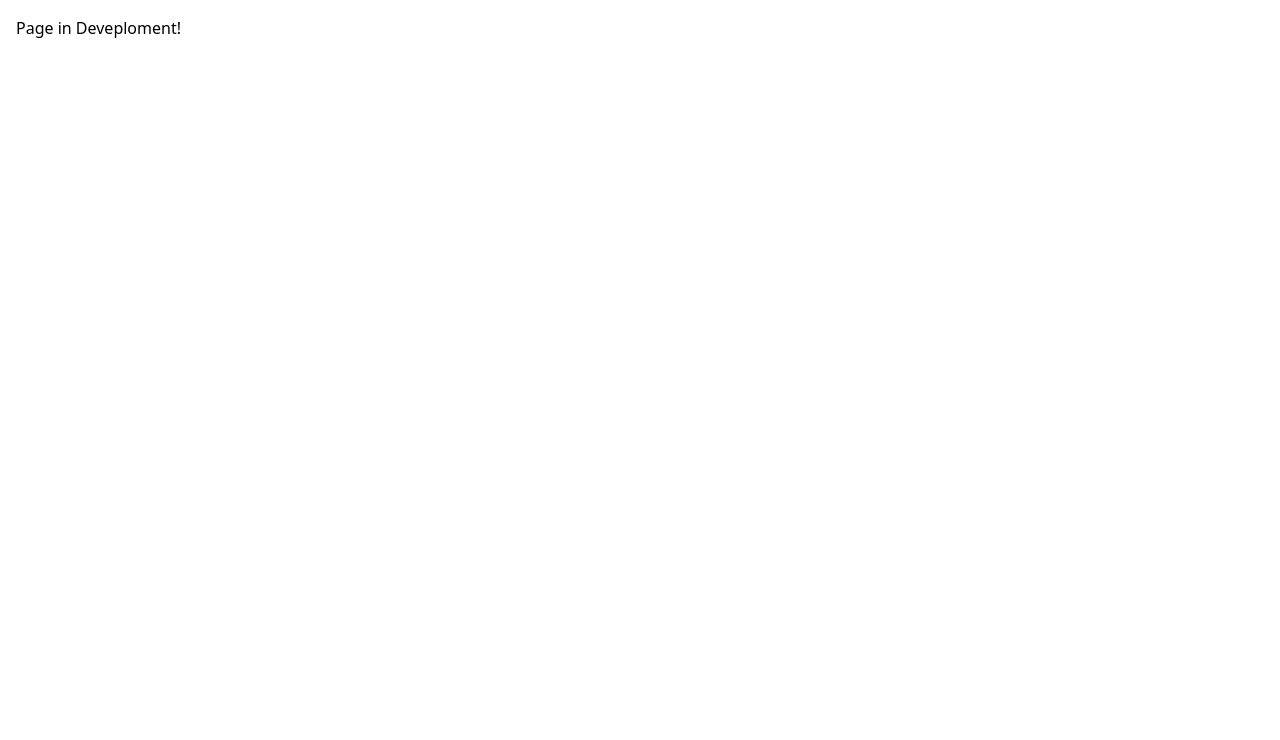
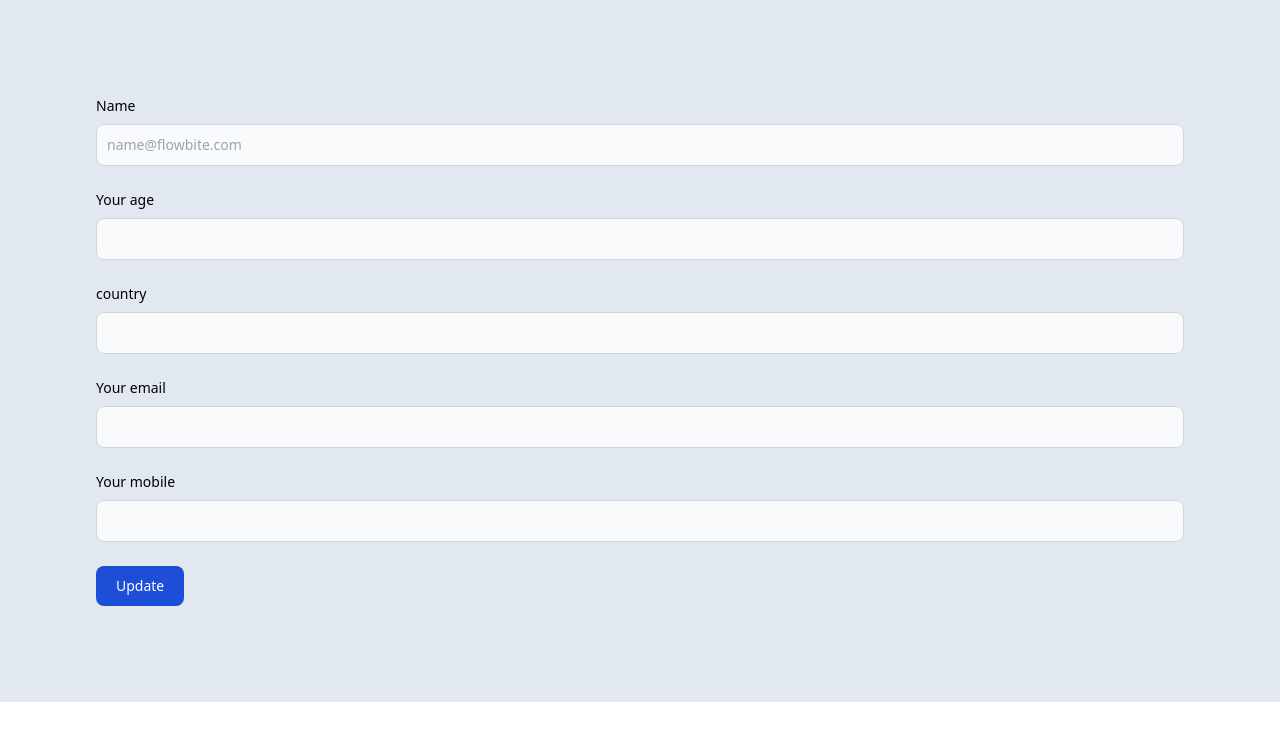
Before and after one commit to Mkumar0802/Simple_crud, a React (Create React App) app: page /edit in a window 1280 px wide. Shown: the top 740 px of the page. Built offline with nearby package versions, Linux system fonts and the light colour scheme.

Commit message:
edit page

```diff
--- a/src/App.js
+++ b/src/App.js
@@ -3,7 +3,7 @@ import { BrowserRouter, Routes, Route } from 'react-router-dom';
 import Home from './components/Home';
 import Add from './components/Add'
 import Dashboard from './components/Dashboard';
-
+import Edit from './components/Edit';
 
 
 function App() {
@@ -15,6 +15,8 @@ function App() {
           <Route index element={<Home />} />
           <Route path="dashboard" element={<Dashboard/>}/>
           <Route path="add" element={<Add />} />
+          <Route path="edit" element={<Edit />} />
+
 
 
           <Route
--- a/src/components/Add.js
+++ b/src/components/Add.js
@@ -48,6 +48,7 @@ export function Add() {
 
 
 
+
 	}
 
 
--- a/src/components/Dashboard.js
+++ b/src/components/Dashboard.js
@@ -2,6 +2,7 @@ import { Link, Outlet } from "react-router-dom";
 import { useEffect, useState } from 'react';
 import axios from 'axios';
 // import Swal from 'sweetalert2';
+
 
 
 
@@ -25,17 +26,27 @@ function Dashboard(props) {
         getData();
     }, []);
 
-    function deleteUser(id) {
-        fetch(`http://localhost:8080/employee/deleteemployee/${id}`, {
-            method: 'DELETE'
-        }).then((result) => {
-            result.json().then((resp) => {
-                console.warn(resp)
-            })
+    // function deleteUser(id) {
+    //     fetch(`http://localhost:8080/employee/deleteemployee/${id}`, {
+    //         method: 'DELETE'
+    //     }).then((result) => {
+    //         result.json().then((resp) => {
+    //             console.warn(resp)
+    //         })
 
-        })
+    //     })
+    // }
+
+	const setData = (_id, name, age,country,email,mobile) => {
+        localStorage.setItem('id', _id)
+        localStorage.setItem('name', name)
+        localStorage.setItem('age', age)
+        localStorage.setItem('country',country)
+        localStorage.setItem('email',email)
+        localStorage.setItem('mobile', mobile)
+
+
     }
-
 
 
 
@@ -81,9 +92,37 @@ function Dashboard(props) {
 
                                     </tr>
                                 </thead>
+
+                                <tbody>
+                                {dashboardList.map((menu) => {
+                                    return (
+                                        <tr className="border-b odd:bg-white even:bg-gray-50  ">
+                                            <td className="py-4 px-6 text-sm font-medium text-gray-900 whitespace-nowrap  " >{menu._id}</td>
+                                            <td className="py-4 px-6 text-sm font-medium text-gray-900 whitespace-nowrap ">{menu.name}</td>
+                                            <td className="py-4 px-6 text-sm font-medium text-gray-900 whitespace-nowrap ">{menu.age}</td>
+                                            <td className="py-4 px-6 text-sm font-medium text-gray-900 whitespace-nowrap">{menu.country}</td>
+                                            <td className="py-4 px-6 text-sm font-medium text-gray-900 whitespace-nowrap ">{menu.email}</td>
+                                            <td className="py-4 px-6 text-sm font-medium text-gray-900 whitespace-nowrap ">{menu.mobile}</td>
+                                            <td className="py-4 px-6 text-sm font-medium text-gray-900 whitespace-nowrap ">
+                                                <div className="flex justify-center   gap-3 "><Link to="/edit">
+                                                    <button   onClick={() => setData(menu.id, menu.name, menu.age,menu.country,menu.email,menu.mobile)} className="text-white bg-slate-700 hover:bg-slate-800 focus:ring-4 focus:ring-slate-300 font-medium rounded-lg text-sm px-5 py-2.5 text-center mb-2" >
+                                                        Edit
+                                                    </button></Link>
+
+
+                                                    <button className="text-white bg-slate-700 hover:bg-slate-800 focus:ring-4 focus:ring-slate-300 font-medium rounded-lg text-sm px-5 py-2.5 text-center mb-2" >
+                                                        Delete
+                                                    </button>
+                                                </div>
+                                            </td>
+                                        </tr>
+                                    )
+                                    })}
+                                </tbody>
+
                             </table>
                         </div>
-                        {dashboardList.map((menu) => (<MenuCard id={menu.id} name={menu.name} age={menu.age} country={menu.country} email={menu.email} mobile={menu.mobile} />))}
+
                     </div>
                 </div>
             </div>
@@ -92,56 +131,10 @@ function Dashboard(props) {
     )
 }
 
-function MenuCard({ id, name, age, country, email, mobile }) {
-    return (
-        <div class="flex flex-col  p-5">
-            <div class="overflow-x-auto sm:-mx-6 lg:-mx-8">
-                <div class="inline-block py-2 min-w-full sm:px-6 lg:px-8">
-                    <div class="overflow-hidden shadow-md sm:rounded-lg">
-                        <table class="min-w-full">
-
-
-                            <tbody>
-
-                                <tr className="border-b odd:bg-white even:bg-gray-50  ">
-                                    <td className="py-4 px-6 text-sm font-medium text-gray-900 whitespace-nowrap  " >{id}</td>
-                                    <td className="py-4 px-6 text-sm font-medium text-gray-900 whitespace-nowrap ">{name}</td>
-                                    <td className="py-4 px-6 text-sm font-medium text-gray-900 whitespace-nowrap ">{age}</td>
-                                    <td className="py-4 px-6 text-sm font-medium text-gray-900 whitespace-nowrap">{country}</td>
-                                    <td className="py-4 px-6 text-sm font-medium text-gray-900 whitespace-nowrap ">{email}</td>
-                                    <td className="py-4 px-6 text-sm font-medium text-gray-900 whitespace-nowrap ">{mobile}</td>
-                                    <td className="py-4 px-6 text-sm font-medium text-gray-900 whitespace-nowrap ">
-                                        <div className="flex justify-center   gap-3 ">
-                                            <button className="text-white bg-slate-700 hover:bg-slate-800 focus:ring-4 focus:ring-slate-300 font-medium rounded-lg text-sm px-5 py-2.5 text-center mb-2" >
-                                                Edit
-                                            </button>
-
-
-                                            <button className="text-white bg-slate-700 hover:bg-slate-800 focus:ring-4 focus:ring-slate-300 font-medium rounded-lg text-sm px-5 py-2.5 text-center mb-2" >
-                                                Delete
-                                            </button>
-                                        </div>
-                                    </td>
-                                </tr>
-
-                            </tbody>
-
-
-                        </table>
 
 
 
-                    </div>
-                </div>
-            </div>
-        </div>
 
-
-    )
-
-
-
-}
 
 
 
--- a/src/components/Edit.js
+++ b/src/components/Edit.js
@@ -1,54 +1,36 @@
 import axios from "axios";
 import React from "react";
-
+import { useEffect, useState } from 'react';
 import Swal from 'sweetalert2';
 
 export function Edit() {
-	const [user, setUser] = React.useState({
-		id: "",
-		name: "",
-		age: "",
-		country: "",
-		email: "",
-		mobile: "",
-	})
-	const handleChange = (prop) => (event) => {
-		setUser({ ...user, [prop]: event.target.value });
-	};
+	const [name, setName] = useState('');
+    const [age, setAge] = useState('');
+	const [country,setCountry] = useState('');
+	const [email,setEmail] = useState('');
+	const [mobile,setMobile] = useState('');
 
-	const submit = async (e) => {
-		e.preventDefault()
+    const [ID, setID]  = useState(null);
+    const sendDataToAPI = () => {
+        axios.put(`http://localhost:8080/employee/updateemployee/${ID}`, {
+            name,
+			age,
+			country,
+			email,
+			mobile
+        }).then(() => {
 
+        })
+    }
 
-
-
-		try {
-			var response = await axios.post("http://localhost:3000/employee/saveemployee", user)
-			console.log(response)
-
-			Swal.fire({
-				icon: 'success',
-				title: 'Added!!!',
-				text: ' Data has been Added.',
-				showConfirmButton: false,
-				timer: 1500
-			  })
-
-		}
-		catch (err) {
-
-			alert("Invalid input")
-			console.log(user.name)
-			console.log(user.age)
-			console.log(user.message)
-			console.log(user.email)
-			console.log(user.mobile)
-
-		}
-
-
-
-	}
+    useEffect(() => {
+        setName(localStorage.getItem('name'));
+        setAge(localStorage.getItem('age'));
+		setCountry(localStorage.getItem('country'));
+		setEmail(localStorage.getItem('email'));
+		setMobile(localStorage.getItem('mobile'));
+        setID(localStorage.getItem('ID'))
+    }, [])
 
 
 	return (
@@ -57,28 +39,29 @@ export function Edit() {
 			<form>
 				<div class="mb-6">
 					<label for="Name" class="block mb-2 text-sm font-medium  ">Name</label>
-					<input type="text" id="name"  value={user.name} onChange={handleChange('name')} class="bg-gray-50 border border-gray-300 text-gray-900 text-sm rounded-lg focus:ring-blue-500 focus:border-blue-500 block w-full p-2.5 " placeholder="name@flowbite.com" required />
+					<input type="text" id="name"  value={name}
+                        onChange={(e) => setName(e.target.value)} class="bg-gray-50 border border-gray-300 text-gray-900 text-sm rounded-lg focus:ring-blue-500 focus:border-blue-500 block w-full p-2.5 " placeholder="name@flowbite.com" required />
 				</div>
 				<div class="mb-6">
 					<label for="age" class="block mb-2 text-sm font-medium  ">Your age</label>
-					<input type="number" id="age"  value={user.age} onChange={handleChange('age')}  class="bg-gray-50 border border-gray-300 text-gray-900 text-sm rounded-lg focus:ring-blue-500 focus:border-blue-500 block w-full p-2.5 " required />
+					<input type="number" id="age"  value={age} onChange={(e) => setAge(e.target.value)}class="bg-gray-50 border border-gray-300 text-gray-900 text-sm rounded-lg focus:ring-blue-500 focus:border-blue-500 block w-full p-2.5 " required />
 				</div>
 				<div class="mb-6">
 					<label for="country" class="block mb-2 text-sm font-medium  ">country</label>
-					<input type="text" id="country"  value={user.country} onChange={handleChange('country')} class="bg-gray-50 border border-gray-300 text-gray-900 text-sm rounded-lg focus:ring-blue-500 focus:border-blue-500 block w-full p-2.5 " required />
+					<input type="text" id="country"  value={country} onChange={(e) => setCountry(e.target.value)} class="bg-gray-50 border border-gray-300 text-gray-900 text-sm rounded-lg focus:ring-blue-500 focus:border-blue-500 block w-full p-2.5 " required />
 				</div>
 
 				<div class="mb-6">
 					<label for="email" class="block mb-2 text-sm font-medium  ">Your email</label>
-					<input type="email" id="email" value={user.email} onChange={handleChange('email')}  class="bg-gray-50 border border-gray-300 text-gray-900 text-sm rounded-lg focus:ring-blue-500 focus:border-blue-500 block w-full p-2.5 " required />
+					<input type="email" id="email" value={email} oonChange={(e) => setEmail(e.target.value)}  class="bg-gray-50 border border-gray-300 text-gray-900 text-sm rounded-lg focus:ring-blue-500 focus:border-blue-500 block w-full p-2.5 " required />
 				</div>
 
 				<div class="mb-6">
 					<label for="mobile" class="block mb-2 text-sm font-medium  ">Your mobile</label>
-					<input type="number" id="mobile"  value={user.mobile} onChange={handleChange('mobile')}  class="bg-gray-50 border border-gray-300 text-gray-900 text-sm rounded-lg focus:ring-blue-500 focus:border-blue-500 block w-full p-2.5 " required />
+					<input type="number" id="mobile"  value={mobile} onChange={(e) => setMobile(e.target.value)}  class="bg-gray-50 border border-gray-300 text-gray-900 text-sm rounded-lg focus:ring-blue-500 focus:border-blue-500 block w-full p-2.5 " required />
 				</div>
 
-				<button type="submit" onClick={submit}  class="text-white bg-blue-700 hover:bg-blue-800 focus:ring-4 focus:ring-blue-300 font-medium rounded-lg text-sm w-full sm:w-auto px-5 py-2.5 text-center dark:bg-blue-600 dark:hover:bg-blue-700 dark:focus:ring-blue-800">Update</button>
+				<button type="submit" onClick={sendDataToAPI}  class="text-white bg-blue-700 hover:bg-blue-800 focus:ring-4 focus:ring-blue-300 font-medium rounded-lg text-sm w-full sm:w-auto px-5 py-2.5 text-center dark:bg-blue-600 dark:hover:bg-blue-700 dark:focus:ring-blue-800">Update</button>
 			</form>
 
 		</div>
```
